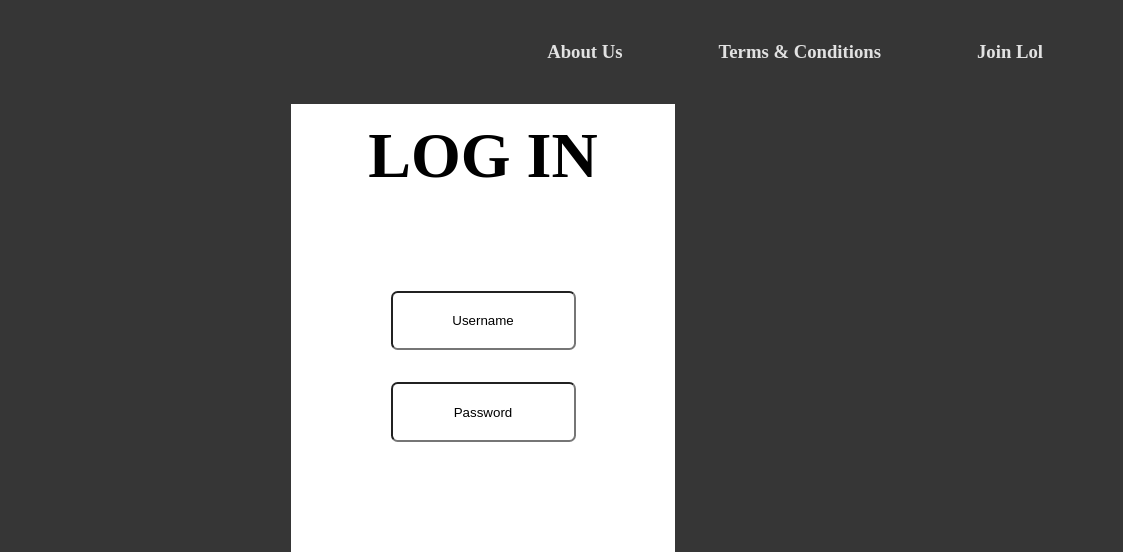
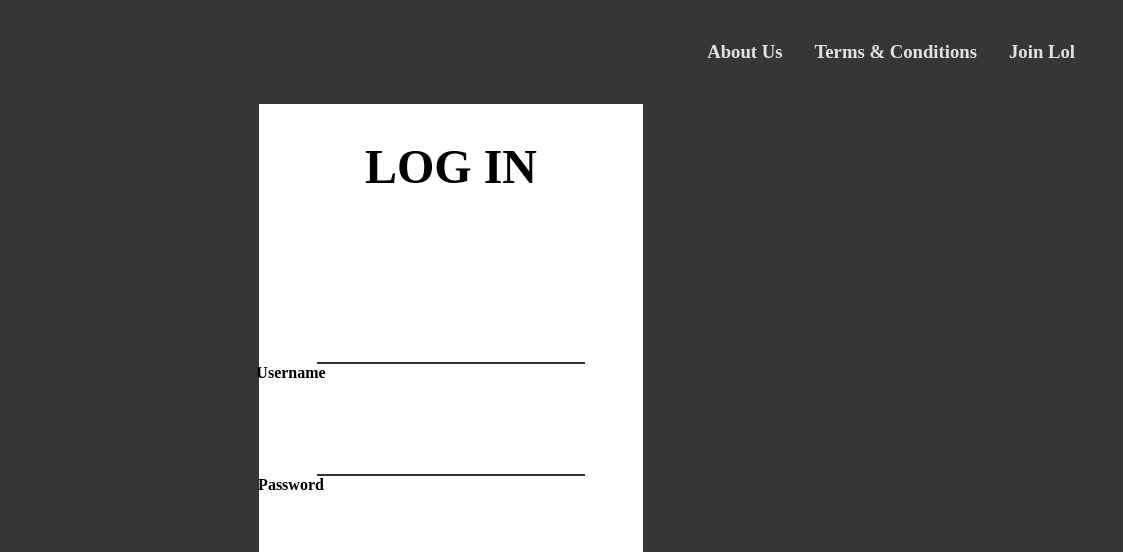
Before and after one commit to olavskoo/log-in-page, a plain HTML site: page log in/login_page.html in a window 1280 px wide. Shown: the top 552 px of the page, 157-1280 px from the left. Drawn offline with Linux system fonts and the light colour scheme; a web font is replaced by a local one.

Commit message:
Update
Se cambia los input

```diff
--- a/log in/CSS/login_page.css
+++ b/log in/CSS/login_page.css
@@ -32,7 +32,6 @@ body {
   display: flex;
   height: 5%;
   padding: 2em;
-  /*color: #c17817;*/
   color: #e2e2e2;
 }
 .left_top {
@@ -55,51 +54,43 @@ body {
   justify-content: center;
   align-items: center;
   width: auto;
-  margin: 0 3em;
+  margin: 0 1em;
 }
 .terms {
   display: flex;
   justify-content: center;
   align-items: center;
   width: auto;
-  margin: 0 3em;
+  margin: 0 1em;
 }
 .about_us {
   display: flex;
   justify-content: center;
   align-items: center;
   width: auto;
-  margin: 0 3em;
+  margin: 0 1em;
 }
 
 /* MID */
 .mid {
   display: flex;
   justify-content: center;
-
   flex-grow: 1;
-  /*background: linear-gradient(180deg, white, white 20%, black);*/
 }
 .box {
   display: flex;
   flex-direction: column;
-  height: 80%;
+  height: 95%;
   width: 30%;
   background: white;
-  /*border: 0.5em outset black;*/
-  /*border-image: linear-gradient(180deg, black, black 20%, white);
-  border-image-slice: 1;*/
-  /*box-shadow: 0 0 2em 0;*/
-}
-.pass{
-  size: 1000px;
+  margin-right: 4em;
 }
 .login-top {
   display: flex;
   height: 20%;
   align-items: center;
   justify-content: center;
-  font-size: 4em;
+  font-size: 3em;
   color: black;
 }
 .login-mid {
@@ -109,9 +100,48 @@ body {
   justify-content: center;
   height: 60%;
 }
-.user {
-  margin-bottom: 2em;
+
+/* INPUT */
+.textb {
+  display: flex;
+  flex-direction: column;
+  align-items: center;
+  justify-content: center;
+  height: 30%;
+  width: 100%;
 }
+.textb input[type="text"] {
+  background: transparent;
+  border: none;
+  box-shadow: none;
+  font-size: 1.5em;
+  color: black;
+  width: 70%;
+  height: 20%;
+}
+.textb label {
+  position: relative;
+  right: 10em;
+  color: black;
+  pointer-events: none;
+  display: block;
+  transition: 0.5s;
+  font-size: 1em;
+}
+/*.user input[type="text"]:focus + label,
+.user input[type="text"]:valid + label {
+  transform: translateY(-1.5em);
+  padding: 0.3em 0.5em;
+  background: #363636;
+}*/
+.textb span {
+  background-color: #363636;
+  width: 70%;
+  height: 2%;
+}
+
+/* END INPUT*/
+
 .login-bot {
   display: flex;
   justify-content: center;
--- a/log in/login_page.html
+++ b/log in/login_page.html
@@ -43,15 +43,15 @@
             <p>LOG IN</p>
           </div>
           <div class="login-mid">
-              <div class="user">
-                <input type="text" maxlength="30" value="Username"
-                name="Username" style="height: 4em; text-align: center;
-                border-radius: 0.5em; font-family: "ZCOOL XiaoWei", serif;" />
+            <div class="textb">
+              <input type="text" name="" required="" />
+              <span></span>
+              <label>Username</label>
             </div>
-              <div class="pass">
-                <input type="text" maxlength="30" value="Password"
-                name="Password" style="height: 4em; text-align: center;
-                border-radius: 0.5em; font-family: "ZCOOL XiaoWei", serif;" />
+            <div class="textb">
+              <input type="text" name="" required="" />
+              <span></span>
+              <label>Password</label>
             </div>
           </div>
           <div class="login-bot">
```
Lines whose indentation alone changed are shown as unchanged.
